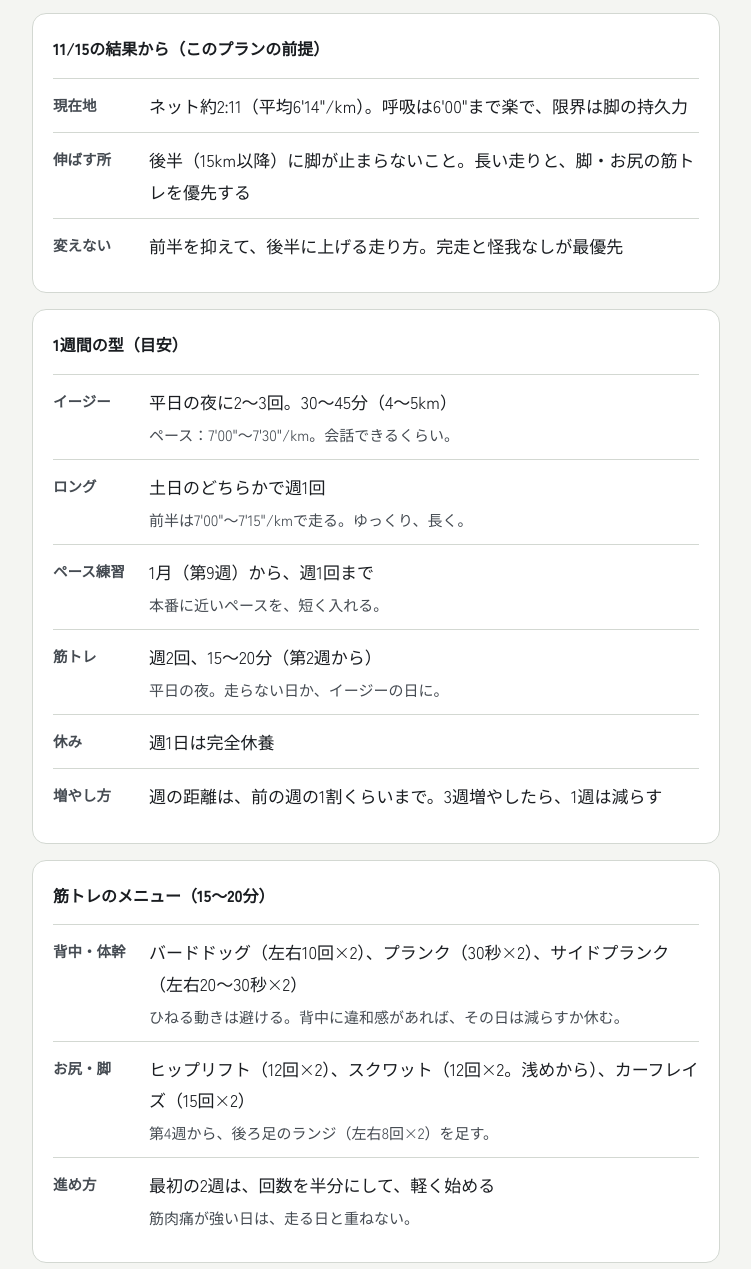
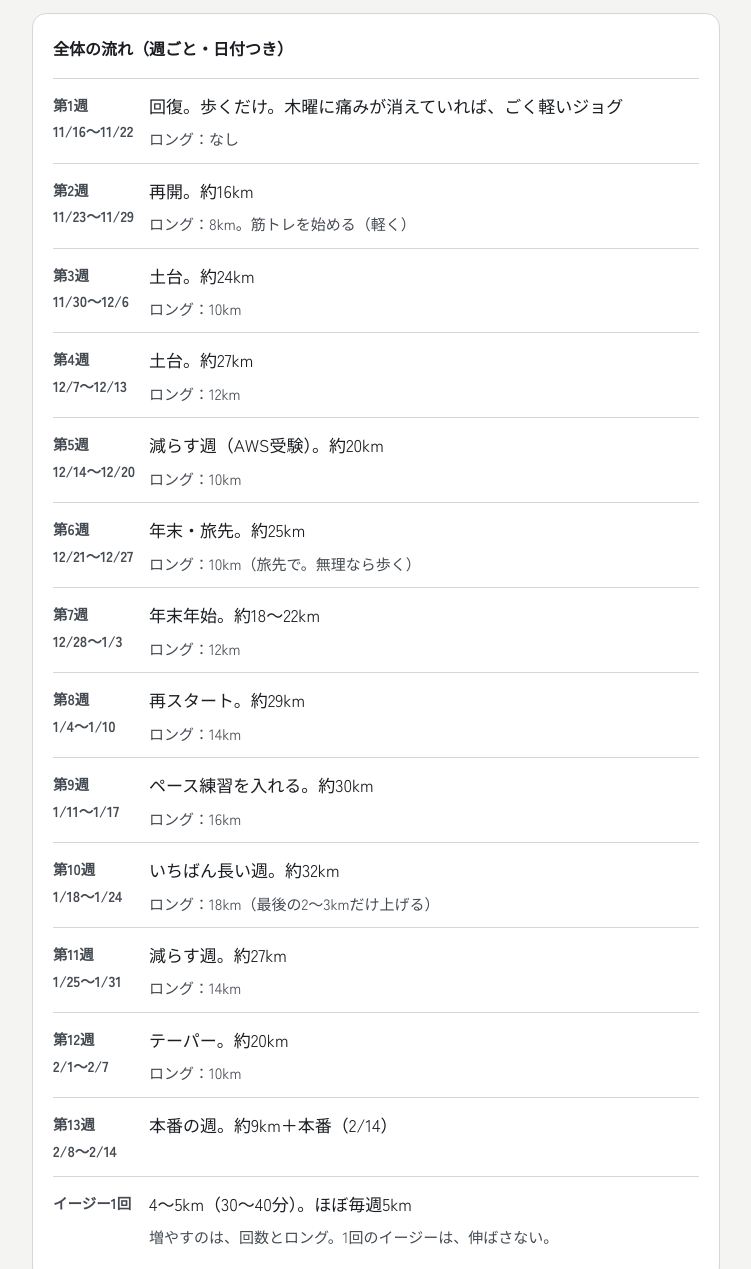
Before and after one commit to yoshifuminakamura-sketch/taro-hub, a plain HTML site: page plan-feb.html in a window 1280 px wide. Shown: the part 869-2138 px from the top of the page, without its empty margins (264-1015 px from the left). Drawn offline with Linux system fonts and the light colour scheme.

Commit message:
plan-feb: add week-by-week overview with dates, easy-run distance, smoother long-run ramp (14/16/18)
Co-Authored-By: Claude Sonnet 5.5 <noreply@anthropic.com>
Claude-Session: https://claude.ai/code/session_01TF4yCyihJrvNpTLHZGNC5X

```diff
--- a/plan-feb.html
+++ b/plan-feb.html
@@ -108,6 +108,24 @@
   </div>
 
   <div class="block">
+    <h4>全体の流れ（週ごと・日付つき）</h4>
+    <div class="row"><span class="k">第1週<br>11/16〜11/22</span><span class="v">回復。歩くだけ。木曜に痛みが消えていれば、ごく軽いジョグ<span class="sub">ロング：なし</span></span></div>
+    <div class="row"><span class="k">第2週<br>11/23〜11/29</span><span class="v">再開。約16km<span class="sub">ロング：8km。筋トレを始める（軽く）</span></span></div>
+    <div class="row"><span class="k">第3週<br>11/30〜12/6</span><span class="v">土台。約24km<span class="sub">ロング：10km</span></span></div>
+    <div class="row"><span class="k">第4週<br>12/7〜12/13</span><span class="v">土台。約27km<span class="sub">ロング：12km</span></span></div>
+    <div class="row"><span class="k">第5週<br>12/14〜12/20</span><span class="v">減らす週（AWS受験）。約20km<span class="sub">ロング：10km</span></span></div>
+    <div class="row"><span class="k">第6週<br>12/21〜12/27</span><span class="v">年末・旅先。約25km<span class="sub">ロング：10km（旅先で。無理なら歩く）</span></span></div>
+    <div class="row"><span class="k">第7週<br>12/28〜1/3</span><span class="v">年末年始。約18〜22km<span class="sub">ロング：12km</span></span></div>
+    <div class="row"><span class="k">第8週<br>1/4〜1/10</span><span class="v">再スタート。約29km<span class="sub">ロング：14km</span></span></div>
+    <div class="row"><span class="k">第9週<br>1/11〜1/17</span><span class="v">ペース練習を入れる。約30km<span class="sub">ロング：16km</span></span></div>
+    <div class="row"><span class="k">第10週<br>1/18〜1/24</span><span class="v">いちばん長い週。約32km<span class="sub">ロング：18km（最後の2〜3kmだけ上げる）</span></span></div>
+    <div class="row"><span class="k">第11週<br>1/25〜1/31</span><span class="v">減らす週。約27km<span class="sub">ロング：14km</span></span></div>
+    <div class="row"><span class="k">第12週<br>2/1〜2/7</span><span class="v">テーパー。約20km<span class="sub">ロング：10km</span></span></div>
+    <div class="row"><span class="k">第13週<br>2/8〜2/14</span><span class="v">本番の週。約9km＋本番（2/14）</span></div>
+    <div class="row"><span class="k">イージー1回</span><span class="v">4〜5km（30〜40分）。ほぼ毎週5km<span class="sub">増やすのは、回数とロング。1回のイージーは、伸ばさない。</span></span></div>
+  </div>
+
+  <div class="block">
     <h4>11/15の結果から（このプランの前提）</h4>
     <div class="row"><span class="k">現在地</span><span class="v">ネット約2:11（平均6'14"/km）。呼吸は6'00"まで楽で、限界は脚の持久力</span></div>
     <div class="row"><span class="k">伸ばす所</span><span class="v">後半（15km以降）に脚が止まらないこと。長い走りと、脚・お尻の筋トレを優先する</span></div>
@@ -117,7 +135,7 @@
   <div class="block">
     <h4>1週間の型（目安）</h4>
     <div class="row"><span class="k">イージー</span><span class="v">平日の夜に2〜3回。30〜45分（4〜5km）<span class="sub">ペース：7'00"〜7'30"/km。会話できるくらい。</span></span></div>
-    <div class="row"><span class="k">ロング</span><span class="v">土日のどちらかで週1回<span class="sub">前半は7'00"〜7'15"/kmで走る。ゆっくり、長く。</span></span></div>
+    <div class="row"><span class="k">ロング</span><span class="v">土日のどちらかで週1回<span class="sub">前半は7'00"〜7'15"/kmで走る。毎週は伸ばさず、2〜3週伸ばして1週減らす。</span></span></div>
     <div class="row"><span class="k">ペース練習</span><span class="v">1月（第9週）から、週1回まで<span class="sub">本番に近いペースを、短く入れる。</span></span></div>
     <div class="row"><span class="k">筋トレ</span><span class="v">週2回、15〜20分（第2週から）<span class="sub">平日の夜。走らない日か、イージーの日に。</span></span></div>
     <div class="row"><span class="k">休み</span><span class="v">週1日は完全休養</span></div>
@@ -194,19 +212,19 @@
 
   <div class="block wk ">
     <h4>第8週 1/4〜1/10<small>再スタート</small></h4>
-    <div class="tot">走る：約27km</div>
+    <div class="tot">走る：約29km</div>
     <div class="row"><span class="k">イージー</span><span class="v">3回（各5km）</span></div>
-    <div class="row"><span class="k">ロング</span><span class="v">12km</span></div>
+    <div class="row"><span class="k">ロング</span><span class="v">14km</span></div>
     <div class="row"><span class="k">筋トレ</span><span class="v">2回</span></div>
     <div class="row"><span class="k">メモ</span><span class="v">年末年始の疲れを見ながら。ペース練習はまだ入れない。</span></div>
   </div>
 
   <div class="block wk ">
     <h4>第9週 1/11〜1/17<small>ペース練習を入れる</small></h4>
-    <div class="tot">走る：約28〜30km</div>
+    <div class="tot">走る：約30km</div>
     <div class="row"><span class="k">イージー</span><span class="v">1〜2回（各5km）</span></div>
     <div class="row"><span class="k">ペース練習</span><span class="v">水曜あたり：10分ジョグ→6'15"で1km×4（間に2分ジョグ）→10分ジョグ。約7km</span></div>
-    <div class="row"><span class="k">ロング</span><span class="v">14km</span></div>
+    <div class="row"><span class="k">ロング</span><span class="v">16km</span></div>
     <div class="row"><span class="k">筋トレ</span><span class="v">2回</span></div>
   </div>
 
```
